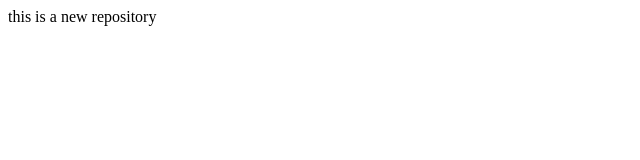
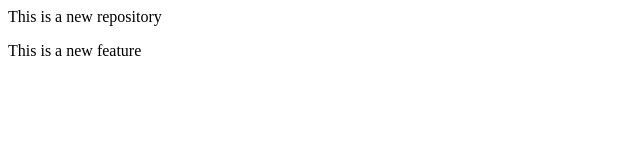
Before and after one commit to Vickygautam88/localRepo, a plain HTML site: page index.html in a window 1280 px wide. Shown: the whole page, without its empty margins (0-640 px from the left). Drawn offline with Linux system fonts and the light colour scheme.

Commit message:
new feature added

```diff
--- a/index.html
+++ b/index.html
@@ -1 +1,2 @@
-<p>this is a new repository</p>
+<p>This is a new repository</p>
+<p>This is a new feature</p>
```
